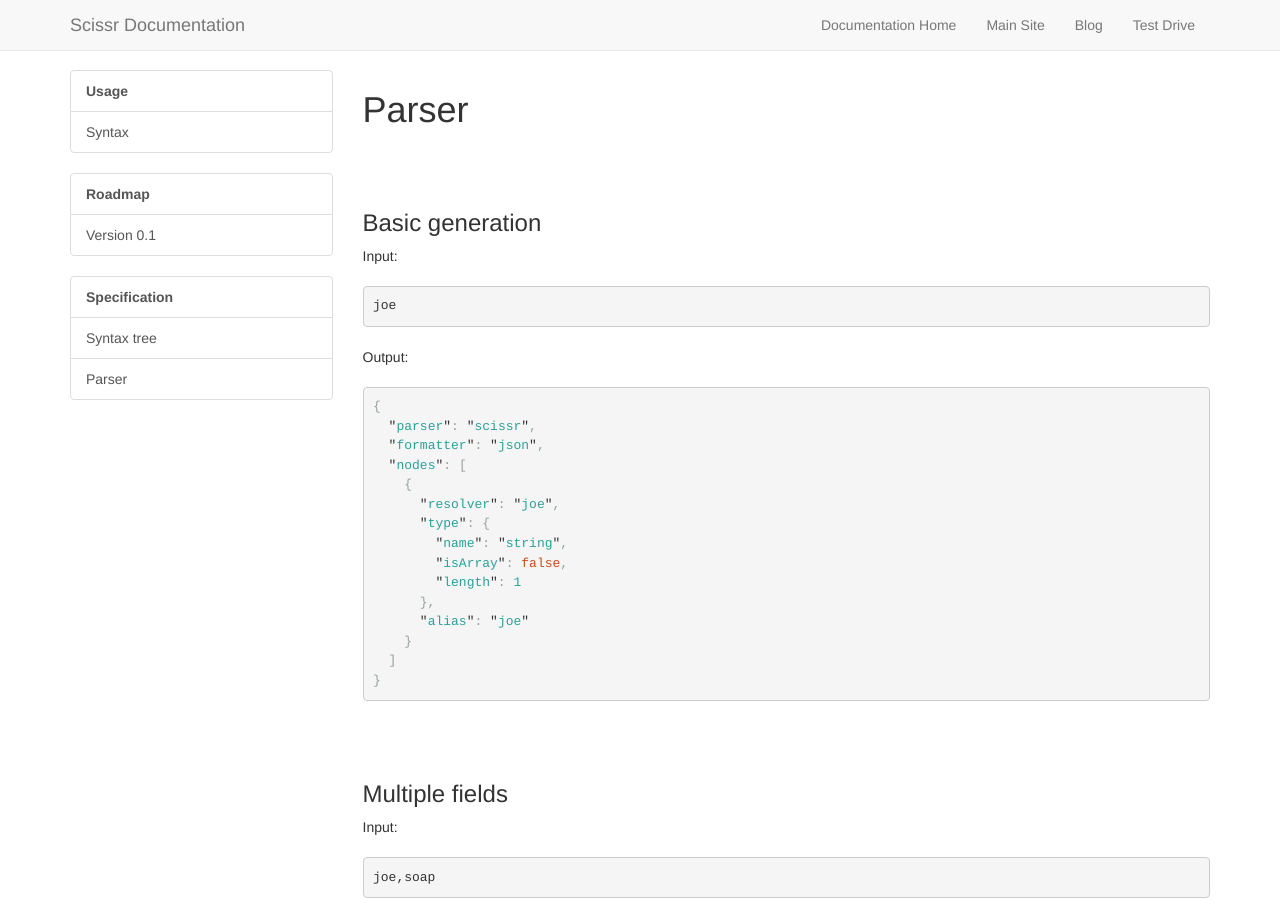
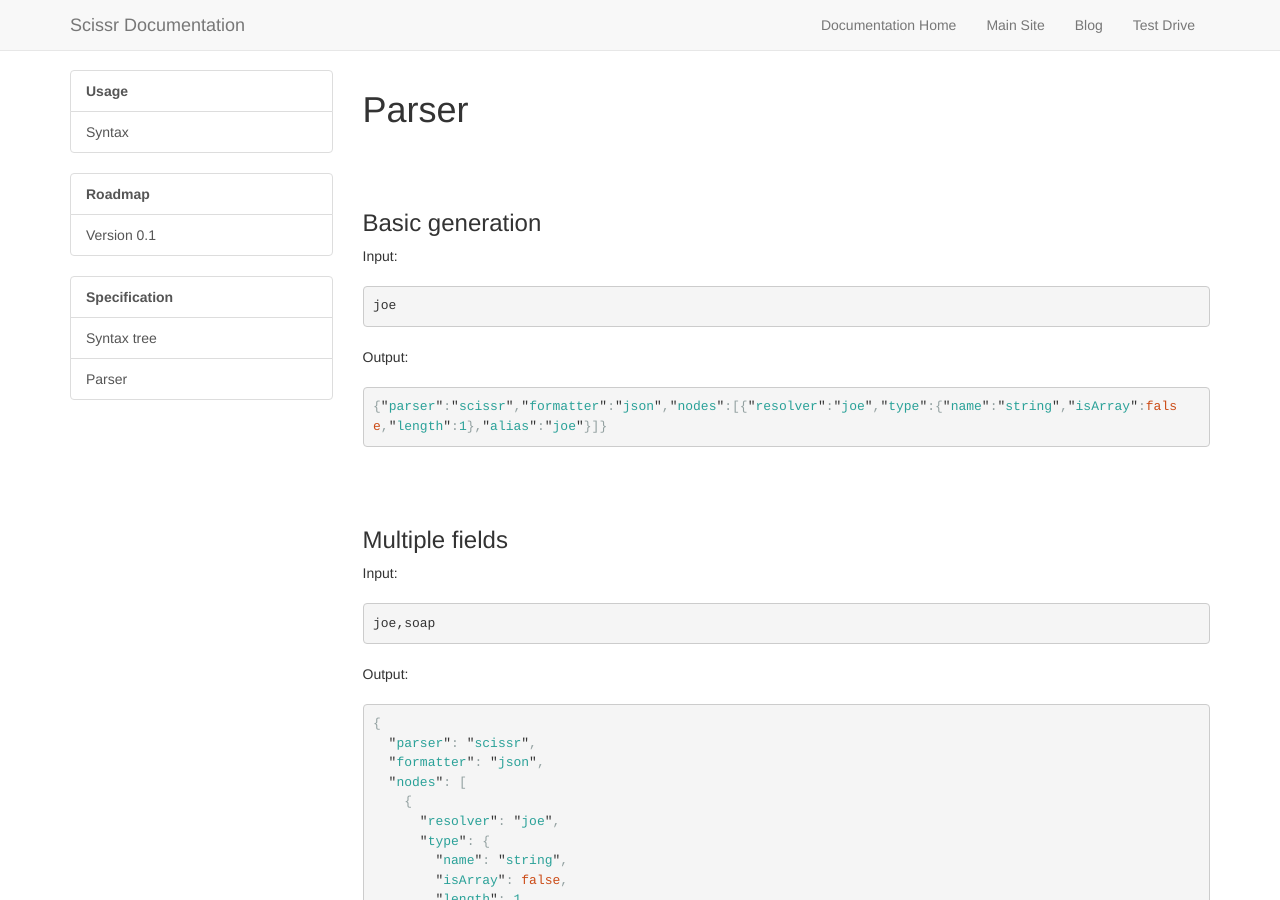
Before and after one commit to Scissr/scissr-docs, a Jekyll site: the page built from specification/parser/index.md, in a window 1280 px wide and 900 px high. Built offline with Jekyll 4.4.1, drawn with Linux system fonts in a browser that asks for light colours; nearby versions of some CDN libraries.

Commit message:
testing something

```diff
--- a/specification/parser/index.md
+++ b/specification/parser/index.md
@@ -11,7 +11,7 @@
 
 Output:
 {% highlight javascript %}
-{{site.data.basic-generation | pretty_json}}
+{{site.data.basic-generation | jsonify}}
 {% endhighlight %}
 
 ###Multiple fields
```
